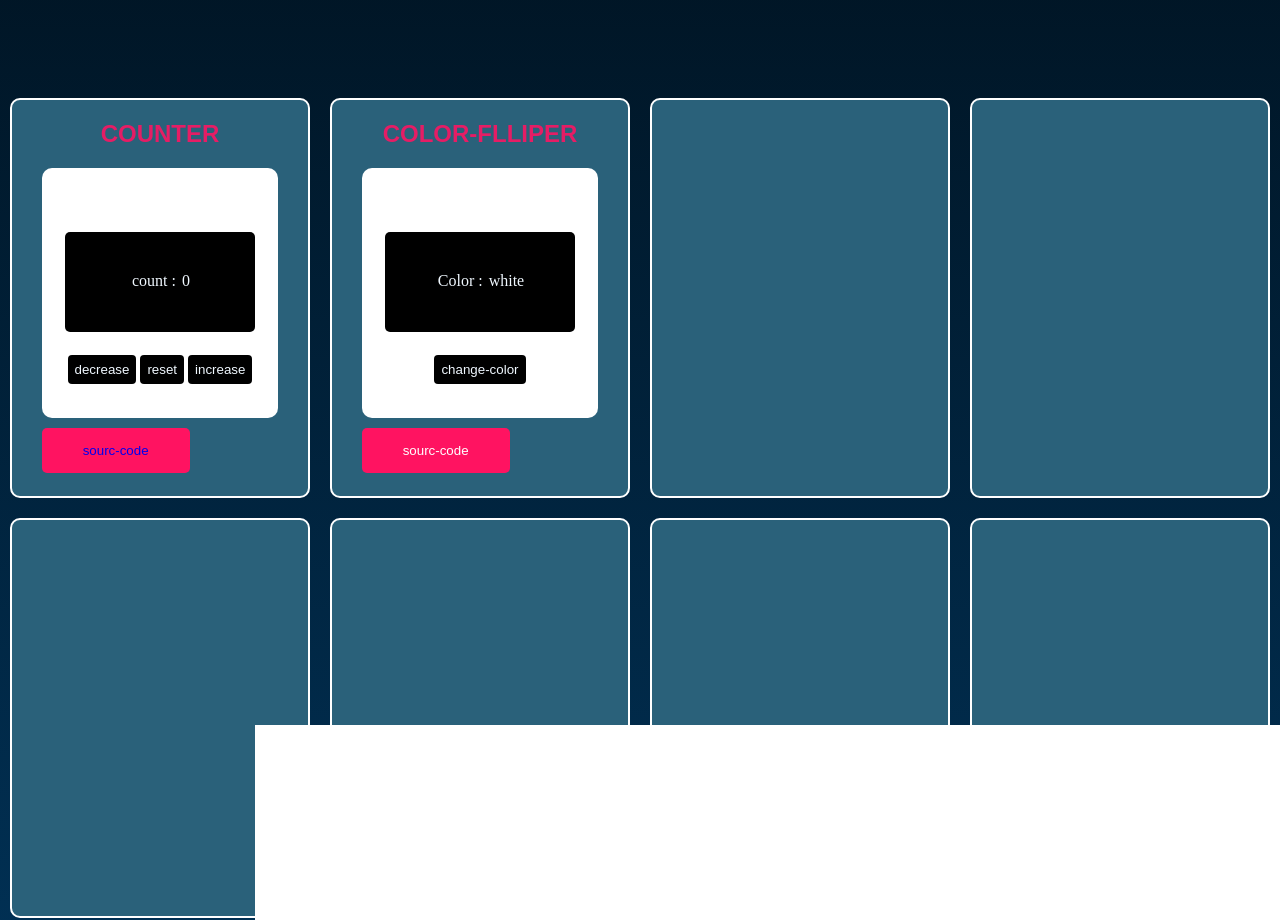
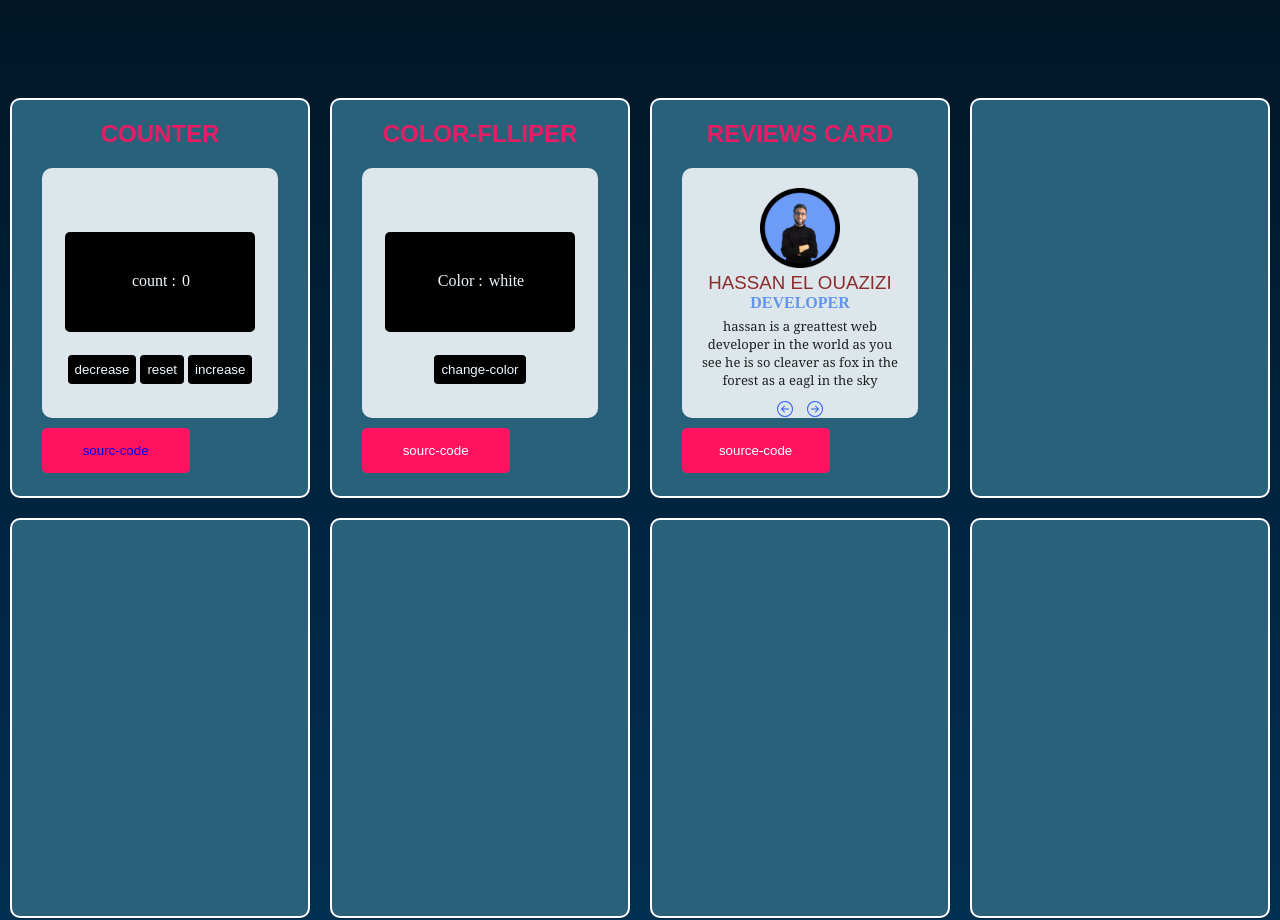
Before and after one commit to helouazizi/master-javascript.github.io, a plain HTML site: page index.html in a window 1280 px wide. Shown: the part 800-1720 px from the top of the page. Drawn offline with Linux system fonts and the light colour scheme; a web font is replaced by a local one.

Commit message:
start reviews project

```diff
--- a/index.html
+++ b/index.html
@@ -53,16 +53,39 @@
           </div>
           <button  class="counter-source-code" ><a href="https://codepen.io/Ouazizi-code/pen/vYMZoLj" target="_blank">sourc-code</a></button>
         </div>
+
         <div class="project">
           <h1 class="project2-title">color-flliper</h1>
           <div class="project2-content">
             <div class="background">white</div>
             <button class="change-color">change-color</button>
           </div>
-          <button class="color-flliper-source-code">sourc-code</button>
+          <button class="project2-source-code">sourc-code</button>
         </div>
+
         <div class="project">
-
+          <h1 class="project3-title">reviews card</h1>
+          <div class="project3-content">
+            <img src="photos/bessto.png" alt="foto" class="profile">
+            <h3 class="full-name">hassan el ouazizi</h3>
+            <h4 class="job"> developer</h4>
+            <p class="job-description">
+                hassan is a greattest web developer in the world
+                as you see he is so cleaver as fox in the forest
+                as a eagl in the sky
+            </p>
+            <button class="goleft">
+                <svg xmlns="http://www.w3.org/2000/svg" width="16" height="16" fill="currentColor" class="bi bi-arrow-left-circle" viewBox="0 0 16 16">
+                    <path fill-rule="evenodd" d="M1 8a7 7 0 1 0 14 0A7 7 0 0 0 1 8m15 0A8 8 0 1 1 0 8a8 8 0 0 1 16 0m-4.5-.5a.5.5 0 0 1 0 1H5.707l2.147 2.146a.5.5 0 0 1-.708.708l-3-3a.5.5 0 0 1 0-.708l3-3a.5.5 0 1 1 .708.708L5.707 7.5z"/>
+                </svg>
+            </button>
+            <button class="goright">
+                <svg xmlns="http://www.w3.org/2000/svg" width="16" height="16" fill="currentColor" class="bi bi-arrow-right-circle" viewBox="0 0 16 16">
+                    <path fill-rule="evenodd" d="M1 8a7 7 0 1 0 14 0A7 7 0 0 0 1 8m15 0A8 8 0 1 1 0 8a8 8 0 0 1 16 0M4.5 7.5a.5.5 0 0 0 0 1h5.793l-2.147 2.146a.5.5 0 0 0 .708.708l3-3a.5.5 0 0 0 0-.708l-3-3a.5.5 0 1 0-.708.708L10.293 7.5z"/>
+                </svg>
+            </button>
+          </div>
+          <button class="project3-source-code">source-code</button>
         </div>
         <div class="project">
 
--- a/script.js
+++ b/script.js
@@ -66,17 +66,17 @@ let colorss = [1,2,3,4,5,6,7,8,9,'A','B','C','D','E','F']
 
 
 changecolor.addEventListener('click',function(){
-    // randomly chose color betwen 0-3
+
     let dias = '#';
     for(let i = 0; i < 6; i++){
         dias += colorss[getrandomnumber()]
     }
-    //const randomcolor = getrandomnumber();
-    project2content.style.background = dias; /// code change the body color by accece the array colors
-    background.textContent = dias ; // code change the color value in parallele with event
-    //console.log(randomcolor);
+    project2content.style.background = dias;
+    background.textContent = dias ;
+
 });
 
+// randomly chose color betwen 0-6
 function getrandomnumber(){
     return Math.floor(Math.random() * colorss.length);
 }
--- a/style.css
+++ b/style.css
@@ -201,7 +201,7 @@ button {
   text-align: center;
   margin: 10px 10%;
   padding: 40px 0%;
-  background-color: #fff;
+  background-color:#ffffffd6;
   border-radius: 10px;
 }
 
@@ -263,7 +263,7 @@ button {
     text-align: center;
     margin: 10px 10%;
     padding: 40px 0%;
-    background-color: #fff;
+    background-color: #ffffffd6;
     border-radius: 10px;
   }
 
@@ -292,7 +292,7 @@ button {
 }
 
 
-.color-flliper-source-code {
+.project2-source-code {
     width: 50%;
     background-color: #ff1361;
     padding: 15px;
@@ -303,10 +303,86 @@ button {
     left: -15%;
   }
 
-.color-flliper-source-code:hover {
+.project2-source-code:hover {
     background-color: #8d2c2c;
     transition: 1s;
   }
+
+/* ================= start styling reviews card project =================== */
+
+.project3-title {
+
+    text-transform: uppercase;
+    color: #ff1362e0;
+    margin: 20px;
+    font-family: Arial, Helvetica, sans-serif;
+  }
+
+.project3-content {
+
+    width: 80%;
+    height: 250PX;
+    text-align: center;
+    margin: 10px 10%;
+    padding: 20px 0%;
+    background-color: #ffffffd6;
+    border-radius: 10px;
+    color: cornflowerblue;
+  }
+
+.project3-content img {
+    width: 80px;
+    height: 80px;
+}
+
+.project3-content h3 {
+    color: #8d2c2c;
+    text-transform: uppercase;
+    font-family: "Protest Riot", sans-serif;
+    font-weight: 100;
+    font-style: normal;
+
+}
+
+.project3-content h4 {
+    text-transform: uppercase;
+}
+
+.project3-content p {
+    font-size: small;
+    font-family: Georgia, 'Times New Roman', Times, serif;
+    color: rgba(0, 0, 0, 0.858);
+    margin: 5px;
+    padding: 0px 10px;
+}
+
+.project3-content button {
+    border: none;
+    background: none;
+    color: #2c5aff;
+    font-size: 20px;
+    padding: 5px;
+}
+
+
+
+.project3-source-code {
+    width: 50%;
+    background-color: #ff1361;
+    padding: 15px;
+    border-radius: 5px;
+    border: none;
+    color: #fff;
+    position: relative;
+    left: -15%;
+  }
+
+.project3-source-code:hover {
+    background-color: #8d2c2c;
+    transition: 1s;
+  }
+
+
 
 
 
```
Also changed, not shown: photos/arrow-left-circle.svg (added), photos/arrow-right-circle.svg (added).
